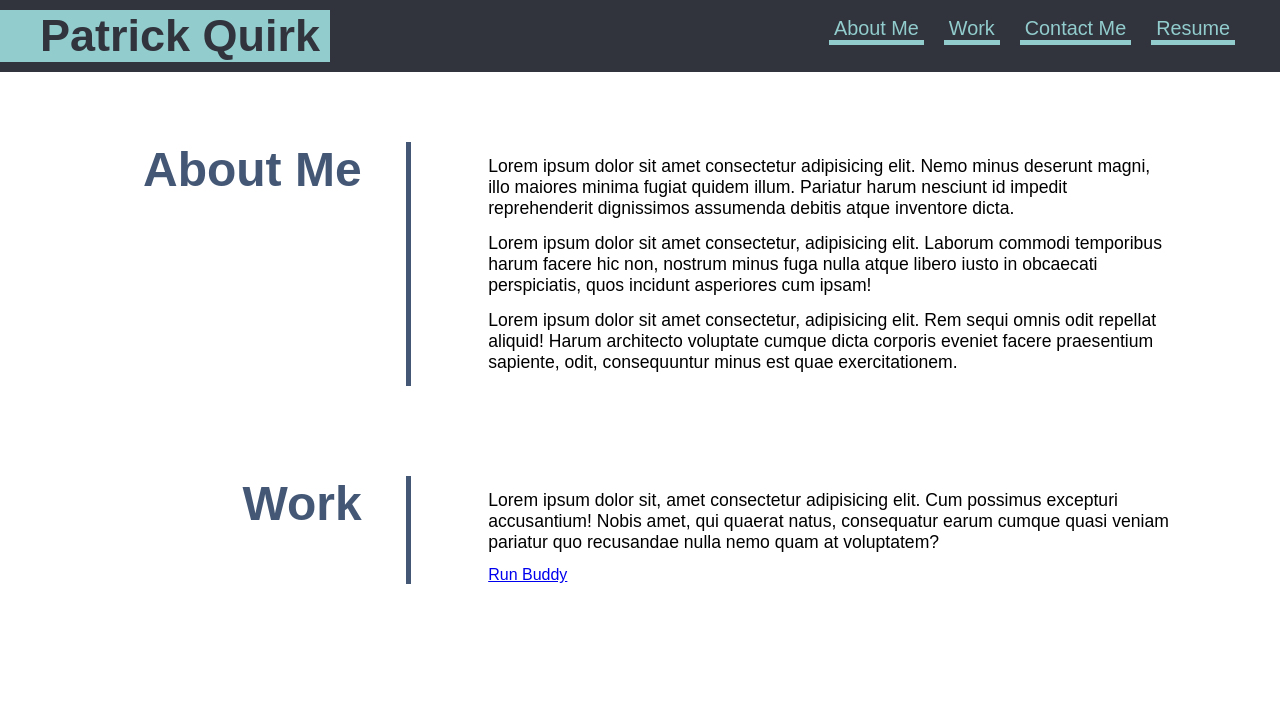
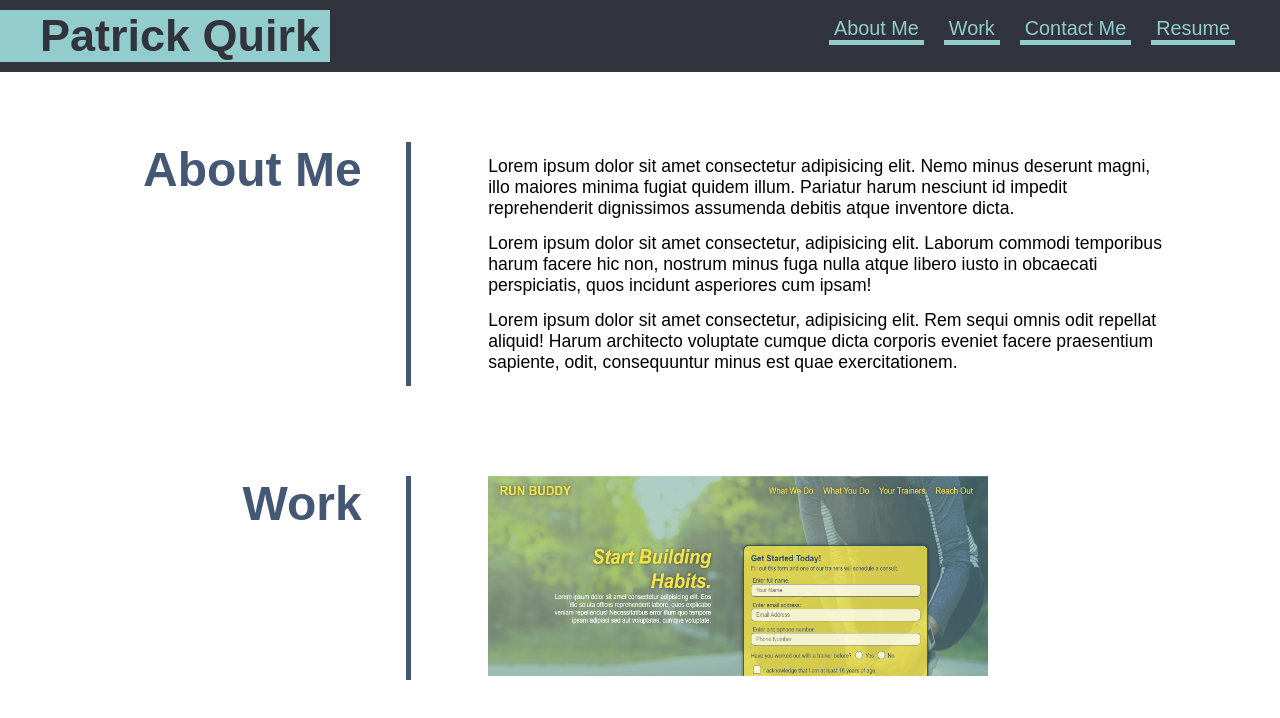
Before and after one commit to PatrickLQuirk/Module_2_Challenge, a plain HTML site: page index.html in a window 1280 px wide. Drawn offline with Linux system fonts and the light colour scheme.

Commit message:
first pass at including website link as image

```diff
--- a/assets/css/style.css
+++ b/assets/css/style.css
@@ -92,3 +92,8 @@ aside {
 aside h2 {
   font-size: 150%;
 }
+
+#run-buddy-screenshot {
+  width: 500px;
+  height: 200px;
+}
--- a/index.html
+++ b/index.html
@@ -61,13 +61,10 @@
           <h2>Work</h2>
         </div>
         <div class="section-content">
-          <p>
-            Lorem ipsum dolor sit, amet consectetur adipisicing elit.
-            Cum possimus excepturi accusantium!
-            Nobis amet, qui quaerat natus, consequatur earum cumque quasi
-            veniam pariatur quo recusandae nulla nemo quam at voluptatem?
-          </p>
-          <a href="https://patricklquirk.github.io/run-buddy/">Run Buddy</a>
+          <a href="https://patricklquirk.github.io/run-buddy/">
+            <img src="./assets/images/run-buddy-screenshot.png" alt="Run Buddy Website"
+            id="run-buddy-screenshot">
+          </a>
         </div>
       </section>
     </main>
```
Also changed, not shown: assets/images/run-buddy-screenshot.png (added).
